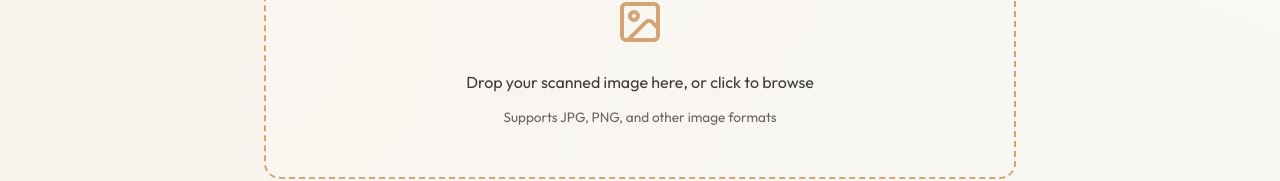
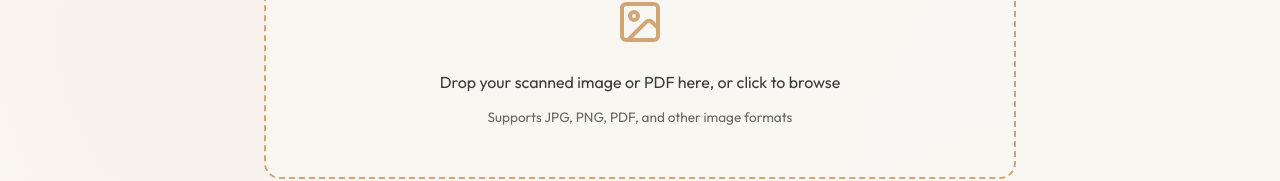
Before and after one commit to GuyfromMontana/Gratitude-Garden, a React (Vite) app: page /upload in a window 1280 px wide. Shown: the part 417-598 px from the top of the page. Built offline with nearby package versions, Linux system fonts and the light colour scheme; no server answers; the database is empty.

Commit message:
Add PDF support for memory uploads

```diff
--- a/src/components/MemoryUpload.jsx
+++ b/src/components/MemoryUpload.jsx
@@ -36,7 +36,7 @@ function MemoryUpload({ userId }) {
     setDragOver(false)
 
     const file = e.dataTransfer.files[0]
-    if (file && file.type.startsWith('image/')) {
+    if (file && (file.type.startsWith('image/') || file.type === 'application/pdf')) {
       handleFileSelect(file)
     }
   }
@@ -185,13 +185,23 @@ function MemoryUpload({ userId }) {
         <input
           ref={fileInputRef}
           type="file"
-          accept="image/*"
+          accept="image/*,application/pdf"
           onChange={handleFileInputChange}
           style={{ display: 'none' }}
         />
 
         {previewUrl ? (
           <div style={{ textAlign: 'center' }}>
+            {selectedFile.type === 'application/pdf' ? (
+              <div style={{ marginBottom: '1rem' }}>
+                <FileText size={48} style={{ color: 'var(--soft-gold)' }} />
+                <p style={{ color: 'var(--sage-green)', marginTop: '0.5rem' }}>
+                  <Check size={16} style={{ marginRight: '0.5rem' }} />
+                  {selectedFile.name}
+                </p>
+              </div>
+            ) : (
+              <>
                 <img
                   src={previewUrl}
                   alt="Preview"
@@ -206,13 +216,15 @@ function MemoryUpload({ userId }) {
                   <Check size={16} style={{ marginRight: '0.5rem' }} />
                   {selectedFile.name}
                 </p>
-            <span>Click to change image</span>
+              </>
+            )}
+            <span>Click to change file</span>
           </div>
         ) : (
           <>
             <Image className="upload-icon" size={48} />
-            <p>Drop your scanned image here, or click to browse</p>
-            <span>Supports JPG, PNG, and other image formats</span>
+            <p>Drop your scanned image or PDF here, or click to browse</p>
+            <span>Supports JPG, PNG, PDF, and other image formats</span>
           </>
         )}
       </div>
```
Lines whose indentation alone changed are shown as unchanged.
